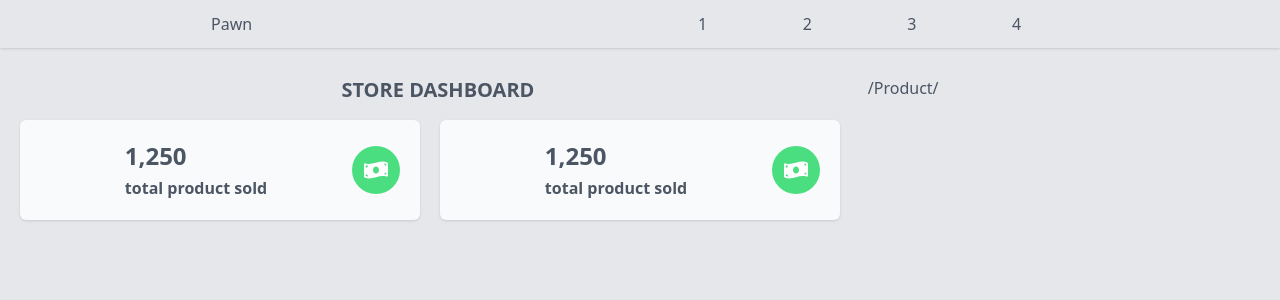
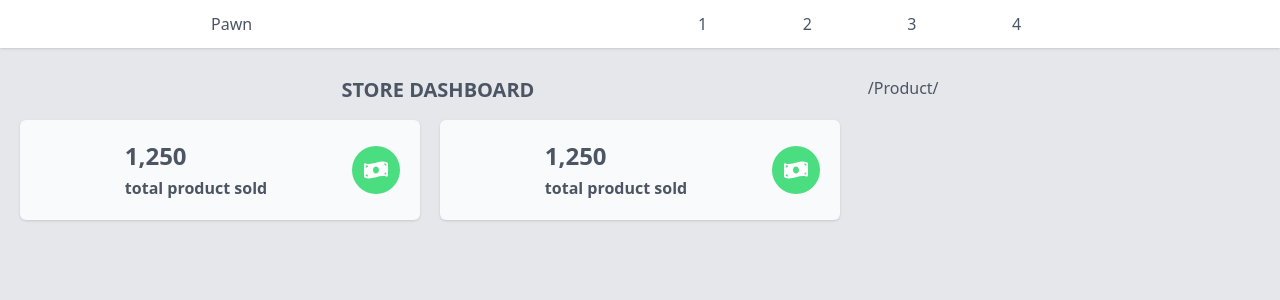
Before and after one commit to hawkf07/store-dashboard, a Next.js app: page / in a window 1280 px wide. Shown: the top 300 px of the page. Built offline with nearby package versions, Linux system fonts and the light colour scheme.

Commit message:
fix layout and color

```diff
--- a/src/components/Navbar.tsx
+++ b/src/components/Navbar.tsx
@@ -3,7 +3,7 @@ import { useSidebarStore } from "../store";
 export const Navbar = () => {
   const { toggleSidebarHandler } = useSidebarStore();
   return (
-    <nav className=" flex items-center justify-around p-3 shadow ">
+    <nav className="flex items-center justify-around bg-white p-3 shadow ">
       <a href="#">Pawn</a>
       <ul className="hidden w-2/6 items-center justify-around md:flex ">
         <li>
```
